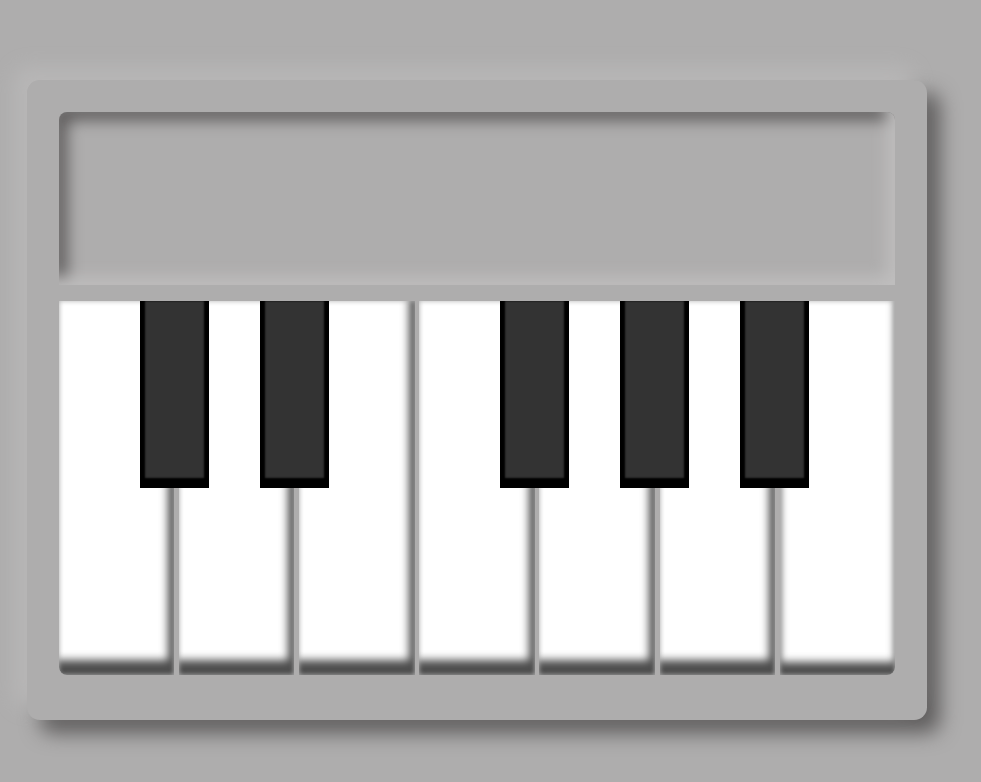
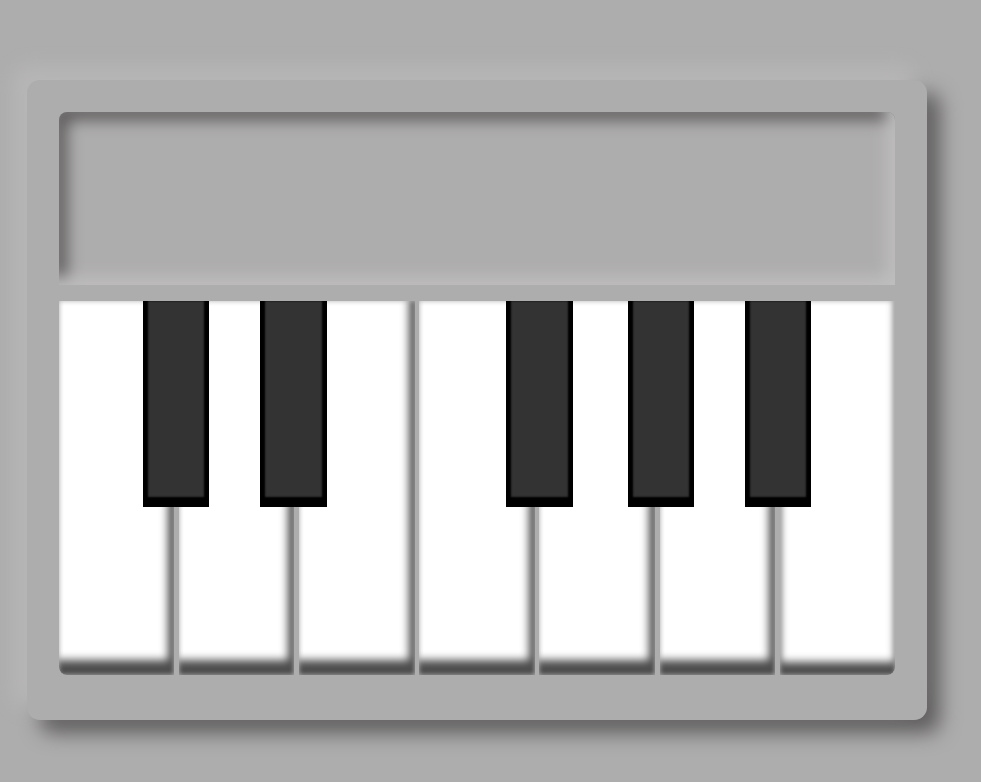
Before and after one commit to Pap-Ski/Piano, a plain HTML site: page index.html in a window 1280 px wide. Shown: the whole page, without its empty margins (163-1144 px from the left). Drawn offline with Linux system fonts and the light colour scheme.

Commit message:
black key positioning fix

```diff
--- a/index.html
+++ b/index.html
@@ -11,25 +11,25 @@
     <section class="piano">
       <div class="control-panel"></div>
       <div class="keys">
-        <div class="keys__white">
-          <div class="white__key">
-            <div class="black__key"></div>
-          </div>
-          <div class="white__key">
-            <div class="black__key"></div>
-          </div>
-          <div class="white__key"></div>
-          <div class="white__key">
-            <div class="black__key"></div>
-          </div>
-          <div class="white__key">
-            <div class="black__key"></div>
-          </div>
-          <div class="white__key">
-            <div class="black__key"></div>
-          </div>
-          <div class="white__key"></div>
-        </div>
+        <!-- <div class="keys__white"> -->
+        <div class="white__key"></div>
+        <div class="black__key c_sharp"></div>
+
+        <div class="white__key"></div>
+        <div class="black__key d_sharp"></div>
+
+        <div class="white__key"></div>
+        <div class="white__key"></div>
+        <div class="black__key f_sharp"></div>
+
+        <div class="white__key"></div>
+        <div class="black__key g_sharp"></div>
+
+        <div class="white__key"></div>
+        <div class="black__key h_sharp"></div>
+
+        <div class="white__key"></div>
+        <!-- </div> -->
       </div>
     </section>
     <script src="script.js"></script>
--- a/style.css
+++ b/style.css
@@ -34,22 +34,26 @@ body {
 }
 
 .keys {
+    position: relative;
     height: 65%;
+    width: 100%;
     margin-top: 1em;
     border-radius: 0 0 .5em .5em;
     display: flex;
+    justify-content: center;
+    gap: .3em;
     overflow: hidden;
 }
 
-.keys__white {
+/* .keys__white {
     width: 100%;
     display: flex;
     justify-content: center;
     gap: .3em;
-}
+} */
 
 .white__key {
-    position: relative;
+    /* position: relative; */
     width: calc(100% / 7);
     background-color: var(--clr-keys-white);
     box-shadow: 0px 0px 5px inset hsl(0, 0%, 70%), -6px -15px 8px inset hsl(0, 0%, 30%);
@@ -69,12 +73,33 @@ body {
     position: absolute;
     z-index: 1;
     top: 0;
-    right: -30%;
+    /* right: -30%; */
     max-width: 40rem;
-    width: 60%;
-    height: 50%;
+    /* width: 60%; */
+    width: 8%;
+    height: 55%;
     background-color: hsl(0, 0%, 20%);
     box-shadow: inset -5px -10px 2px hsl(0, 0%, 0%), 5px 0px 2px inset hsl(0, 0%, 0%);
+}
+
+.c_sharp {
+    left: 10%;
+}
+
+.d_sharp {
+    left: 24%;
+}
+
+.f_sharp {
+    right: 38.5%
+}
+
+.g_sharp {
+    right: 24%;
+}
+
+.h_sharp {
+    right: 10%;
 }
 
 .black__key:hover {
```
